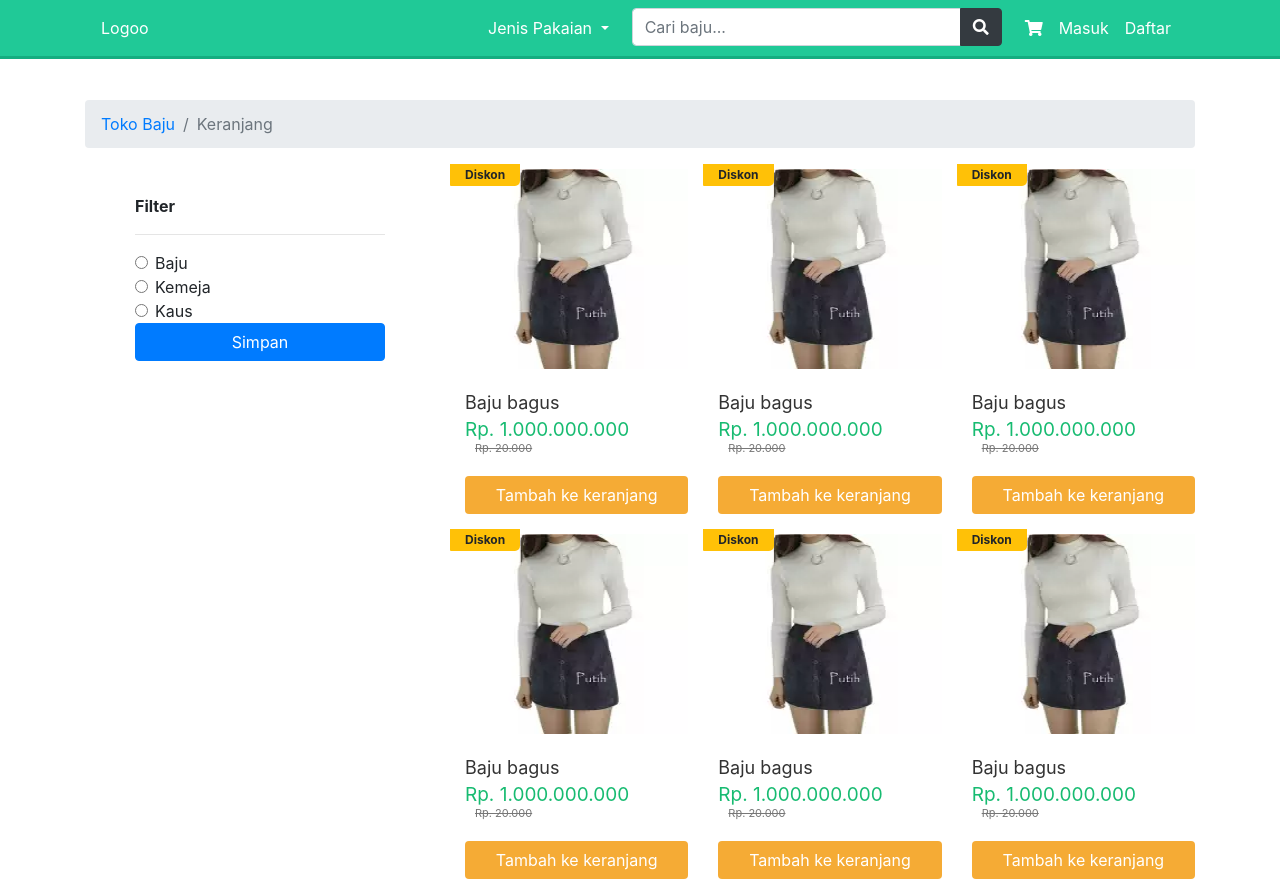
After one commit to khusaeriz/toko-baju, a PHP site: page /daftar.html in a window 1280 px wide. The commit adds this page. Run offline with PHP 8.4, Linux system fonts and the light colour scheme.

Commit message:
add page daftar.html

```diff
--- a/assets/css/master.css
+++ b/assets/css/master.css
@@ -4,6 +4,13 @@ color :
 	#20c997
 */
 
+.padd-100 {
+	padding: 100px 0;
+}
+
+.mh-80 {
+	min-height: 80px;
+}
 
 a:hover {text-decoration: none !important;}
 
@@ -129,7 +136,8 @@ a:hover {text-decoration: none !important;}
 }
 
 .product-image img {
-  height: 100%
+  height: 100%;
+	width: 100%;
 }
 
 .product-desc {
@@ -212,6 +220,10 @@ footer {
 	padding: 30px 50px;
 }
 
+.nav-small {
+	display: none !important;
+}
+
 @media (max-width: 992px) {
 	.product-image{
 		height: 100%;
@@ -224,7 +236,8 @@ footer {
 	}
 }
 
-
-.padd-100 {
-	padding: 100px 0;
+@media (max-width: 767px) {
+	.nav-big {
+		display: none !important;
+	}
 }
--- /dev/null
+++ b/daftar.html
@@ -0,0 +1,236 @@
+<!DOCTYPE html>
+<html lang="en">
+
+<head>
+	<meta charset="utf-8">
+	<meta name="viewport" content="width=device-width, initial-scale=1.0">
+	<title>Keranjang Belanja</title>
+
+	<link rel="stylesheet" href="assets/css/master.css">
+	<link rel="stylesheet" href="assets/bootstrap/css/bootstrap.min.css">
+	<link rel="stylesheet" href="assets/font-awesome/css/fontawesome-all.css">
+</head>
+
+<body>
+
+	<div class="header">
+		<div class="container">
+			<nav class="navbar navbar-expand-sm">
+				<ul class="navbar-nav mr-auto">
+					<li>
+						<a href="#">Logoo</a>
+					</li>
+				</ul>
+
+				<ul class="navbar-nav ml-auto">
+					<!-- Dropdown -->
+					<li class="nav-item dropdown">
+						<a class="nav-link dropdown-toggle" href="#" id="navbardrop" data-toggle="dropdown">
+                Jenis Pakaian
+              </a>
+						<div class="dropdown-menu">
+							<a class="dropdown-item" href="#">Baju</a>
+							<a class="dropdown-item" href="#">Kemeja</a>
+							<a class="dropdown-item" href="#">Kaus</a>
+							<a class="dropdown-item" href="#">Celana</a>
+							<a class="dropdown-item" href="#">Rok</a>
+						</div>
+					</li>
+					<li class="nav-item w400px">
+						<form class="form-inline" action="/action_page.php">
+							<div class="input-group col-lg-12">
+								<input type="text" class="form-control input-search" placeholder="Cari baju...">
+								<div class="input-group-append">
+									<button class="btn btn-dark btn-search" type="button"><i class="fas fa-search"></i></button>
+								</div>
+							</div>
+						</form>
+					</li>
+					<li class="nav-item">
+						<a class="nav-link" href="#">
+                <i class="fas fa-shopping-cart"></i>
+              </a>
+					</li>
+					<li class="nav-item">
+						<a class="nav-link" href="#">Masuk</a>
+					</li>
+					<li class="nav-item">
+						<a class="nav-link" href="#">Daftar</a>
+					</li>
+				</ul>
+			</nav>
+		</div>
+	</div>
+	<div class="container padd-100 full-height">
+		<nav aria-label="breadcrumb">
+			<ol class="breadcrumb">
+				<li class="breadcrumb-item"><a href="#">Toko Baju</a></li>
+				<li class="breadcrumb-item active" aria-current="page">Keranjang</li>
+			</ol>
+		</nav>
+		<div class="row">
+			<div class="col-lg-4">
+				<div class="detail-panel">
+					<div><b>Filter</b></div>
+					<hr>
+					<div class="form-check">
+						<label class="form-check-label">
+							<input type="radio" class="form-check-input" name="optradio">Baju
+						</label>
+					</div>
+					<div class="form-check">
+						<label class="form-check-label">
+							<input type="radio" class="form-check-input" name="optradio">Kemeja
+						</label>
+					</div>
+					<div class="form-check disabled">
+						<label class="form-check-label">
+							<input type="radio" class="form-check-input" name="optradio">Kaus
+						</label>
+					</div>
+
+					<div><button class="btn btn-primary btn-block">Simpan</button></div>
+				</div>
+			</div>
+			<div class="daftar-produk col-lg-8">
+				<div class="row">
+					<div class="col-md-4 product">
+						<div class="badge badge-warning badge-custom">Diskon</div>
+						<div class="product-image">
+							<a href="detail.html">
+                <img src="assets/images/waw.jpg"/>
+            </a>
+						</div>
+						<div class="product-desc">
+							<div class="product-title ">
+								<a href="detail.html">Baju bagus</a>
+							</div>
+							<div class="product-price">
+								<span>Rp. 1.000.000.000</span>
+								<div class="discount">Rp. 20.000</div>
+							</div>
+						</div>
+						<div class="add-cart text-center">
+							<a href="keranjang.html" class="btn btn-block btn-custom">
+							Tambah ke keranjang
+						</a>
+						</div>
+					</div>
+					<div class="col-md-4 product">
+						<div class="badge badge-warning badge-custom">Diskon</div>
+						<div class="product-image">
+							<a href="detail.html">
+                <img src="assets/images/waw.jpg"/>
+            </a>
+						</div>
+						<div class="product-desc">
+							<div class="product-title ">
+								<a href="detail.html">Baju bagus</a>
+							</div>
+							<div class="product-price">
+								<span>Rp. 1.000.000.000</span>
+								<div class="discount">Rp. 20.000</div>
+							</div>
+						</div>
+						<div class="add-cart text-center">
+							<a href="keranjang.html" class="btn btn-block btn-custom">
+							Tambah ke keranjang
+						</a>
+						</div>
+					</div>
+					<div class="col-md-4 product">
+						<div class="badge badge-warning badge-custom">Diskon</div>
+						<div class="product-image">
+							<a href="detail.html">
+                <img src="assets/images/waw.jpg"/>
+            </a>
+						</div>
+						<div class="product-desc">
+							<div class="product-title ">
+								<a href="detail.html">Baju bagus</a>
+							</div>
+							<div class="product-price">
+								<span>Rp. 1.000.000.000</span>
+								<div class="discount">Rp. 20.000</div>
+							</div>
+						</div>
+						<div class="add-cart text-center">
+							<a href="keranjang.html" class="btn btn-block btn-custom">
+							Tambah ke keranjang
+						</a>
+						</div>
+					</div>
+					<div class="col-md-4 product">
+						<div class="badge badge-warning badge-custom">Diskon</div>
+						<div class="product-image">
+							<a href="detail.html">
+                <img src="assets/images/waw.jpg"/>
+            </a>
+						</div>
+						<div class="product-desc">
+							<div class="product-title ">
+								<a href="detail.html">Baju bagus</a>
+							</div>
+							<div class="product-price">
+								<span>Rp. 1.000.000.000</span>
+								<div class="discount">Rp. 20.000</div>
+							</div>
+						</div>
+						<div class="add-cart text-center">
+							<a href="keranjang.html" class="btn btn-block btn-custom">
+							Tambah ke keranjang
+						</a>
+						</div>
+					</div>
+					<div class="col-md-4 product">
+						<div class="badge badge-warning badge-custom">Diskon</div>
+						<div class="product-image">
+							<a href="detail.html">
+                <img src="assets/images/waw.jpg"/>
+            </a>
+						</div>
+						<div class="product-desc">
+							<div class="product-title ">
+								<a href="detail.html">Baju bagus</a>
+							</div>
+							<div class="product-price">
+								<span>Rp. 1.000.000.000</span>
+								<div class="discount">Rp. 20.000</div>
+							</div>
+						</div>
+						<div class="add-cart text-center">
+							<a href="keranjang.html" class="btn btn-block btn-custom">
+							Tambah ke keranjang
+						</a>
+						</div>
+					</div>
+					<div class="col-md-4 product">
+						<div class="badge badge-warning badge-custom">Diskon</div>
+						<div class="product-image">
+							<a href="detail.html">
+                <img src="assets/images/waw.jpg"/>
+            </a>
+						</div>
+						<div class="product-desc">
+							<div class="product-title ">
+								<a href="detail.html">Baju bagus</a>
+							</div>
+							<div class="product-price">
+								<span>Rp. 1.000.000.000</span>
+								<div class="discount">Rp. 20.000</div>
+							</div>
+						</div>
+						<div class="add-cart text-center">
+							<a href="keranjang.html" class="btn btn-block btn-custom">
+							Tambah ke keranjang
+						</a>
+						</div>
+					</div>
+				</div>
+			</div>
+		</div>
+	</div>
+
+</body>
+
+</html>
--- a/index.html
+++ b/index.html
@@ -18,7 +18,7 @@
 <body>
 	<div class="header">
 		<div class="container">
-			<nav class="navbar navbar-expand-sm">
+			<nav class="navbar navbar-expand-sm nav-big">
 				<ul class="navbar-nav mr-auto">
 					<li>
 						<a href="#">Logoo</a>
@@ -55,6 +55,8 @@
               </a>
 					</li>
 				</ul>
+			</nav>
+			<nav class="nav-small">
 			</nav>
 		</div>
 	</div>
```
Also changed, not shown: keranjang.html (+25 -2 lines), views/front/keranjang.php (+37 -7 lines), 1 other file.
